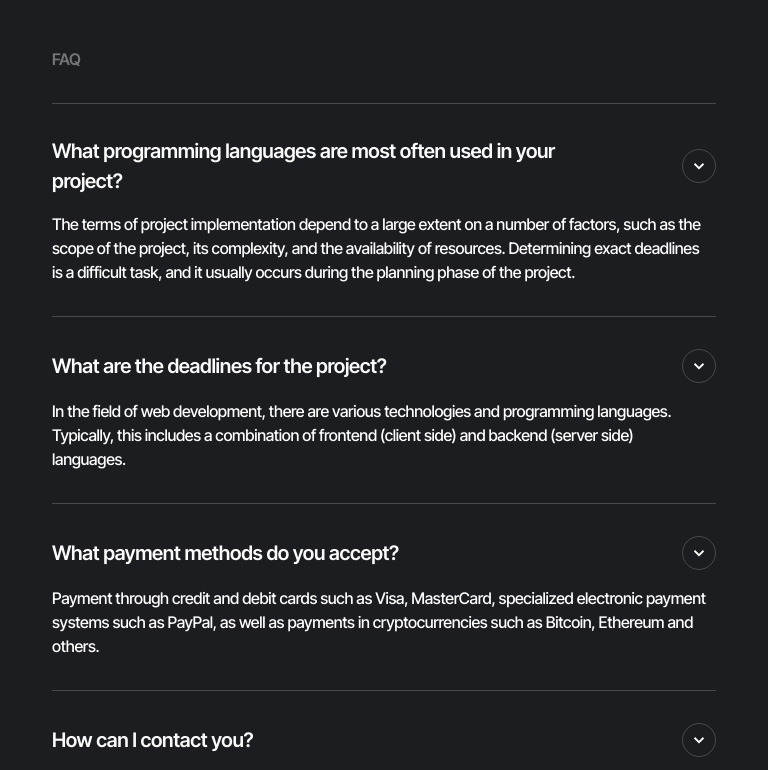
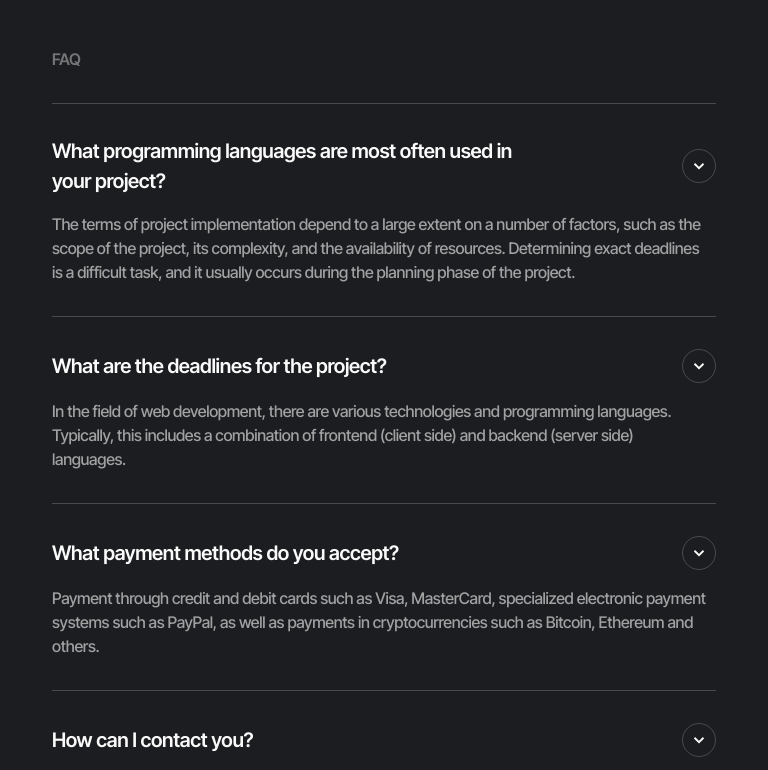
Before and after one commit to DovhanEduard/project-08, a website built with Vite: page src/index.html in a window 768 px wide. Shown: the part 5360-6130 px from the top of the page. Built offline with nearby package versions, Linux system fonts and the light colour scheme; no server answers; files whose address does not match are found by name; what accordion-js would draw is missing.

Commit message:
add css changes

```diff
--- a/src/css/faq.css
+++ b/src/css/faq.css
@@ -15,7 +15,8 @@
   .ac .ac-panel .ac-text {
     font-size: 16px;
     margin-top: 16px;
-    color: white;
+    color: rgba(250, 250, 250, 0.6);
+    padding: 0px;
   }
   .ac {
     border: none;
@@ -100,9 +101,11 @@
   .faq-list-title {
     max-width: 485px;
   }
-  .faq-list-title:first-child {
-    max-width: 574px;
+
+  .faq-list-item:first-of-type .faq-list-title {
+    width: 574px;
   }
+
   .ac-text {
     max-width: 656px;
   }
@@ -130,6 +133,13 @@
     flex-direction: row;
     flex-wrap: wrap;
   }
+  .faq-list-title {
+    max-width: 485px;
+  }
+
+  .faq-list-item:first-of-type .faq-list-title {
+    width: 574px;
+  }
 
   .faq-list-item {
     width: calc(100% / 2);
```
